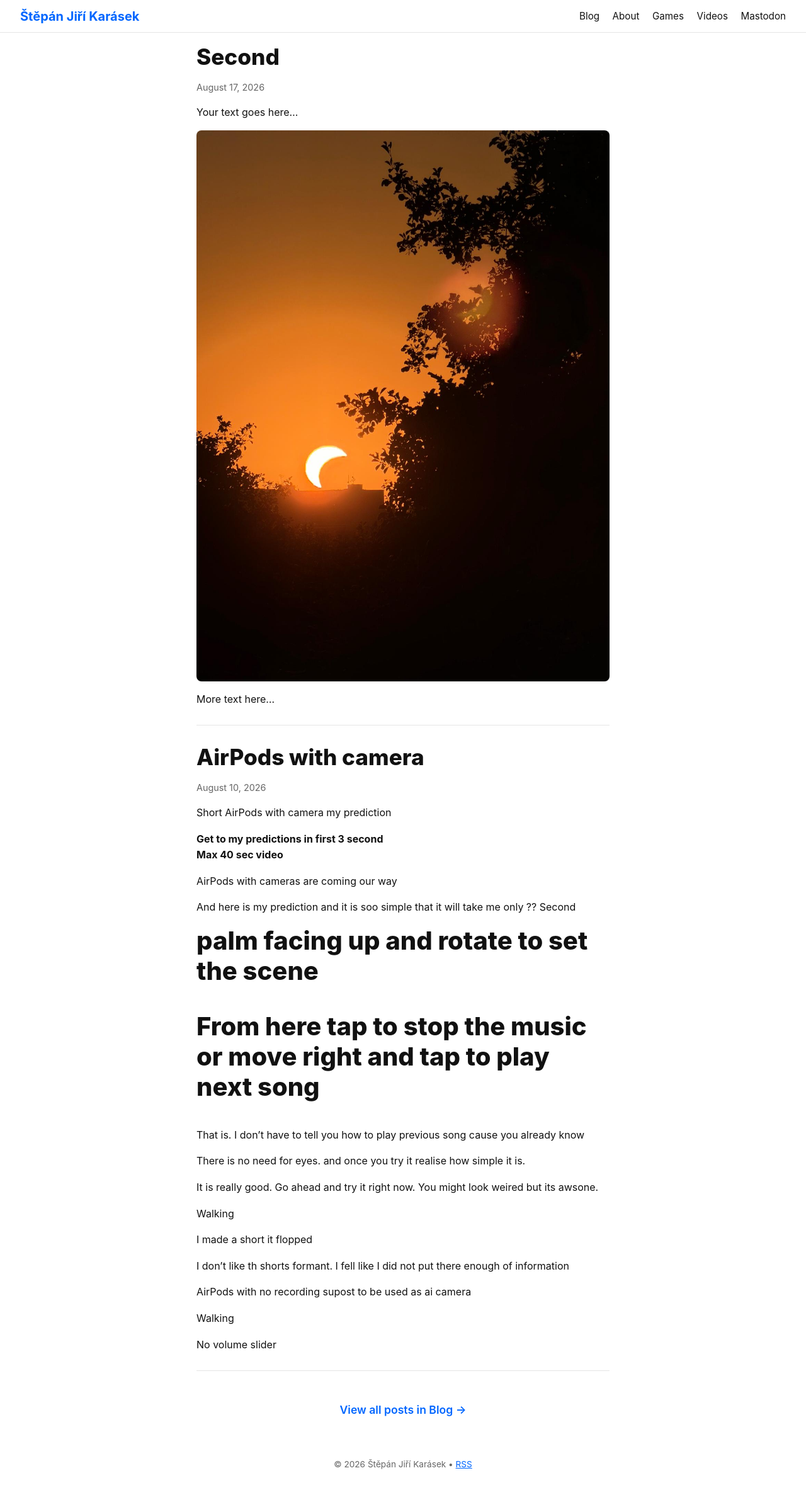
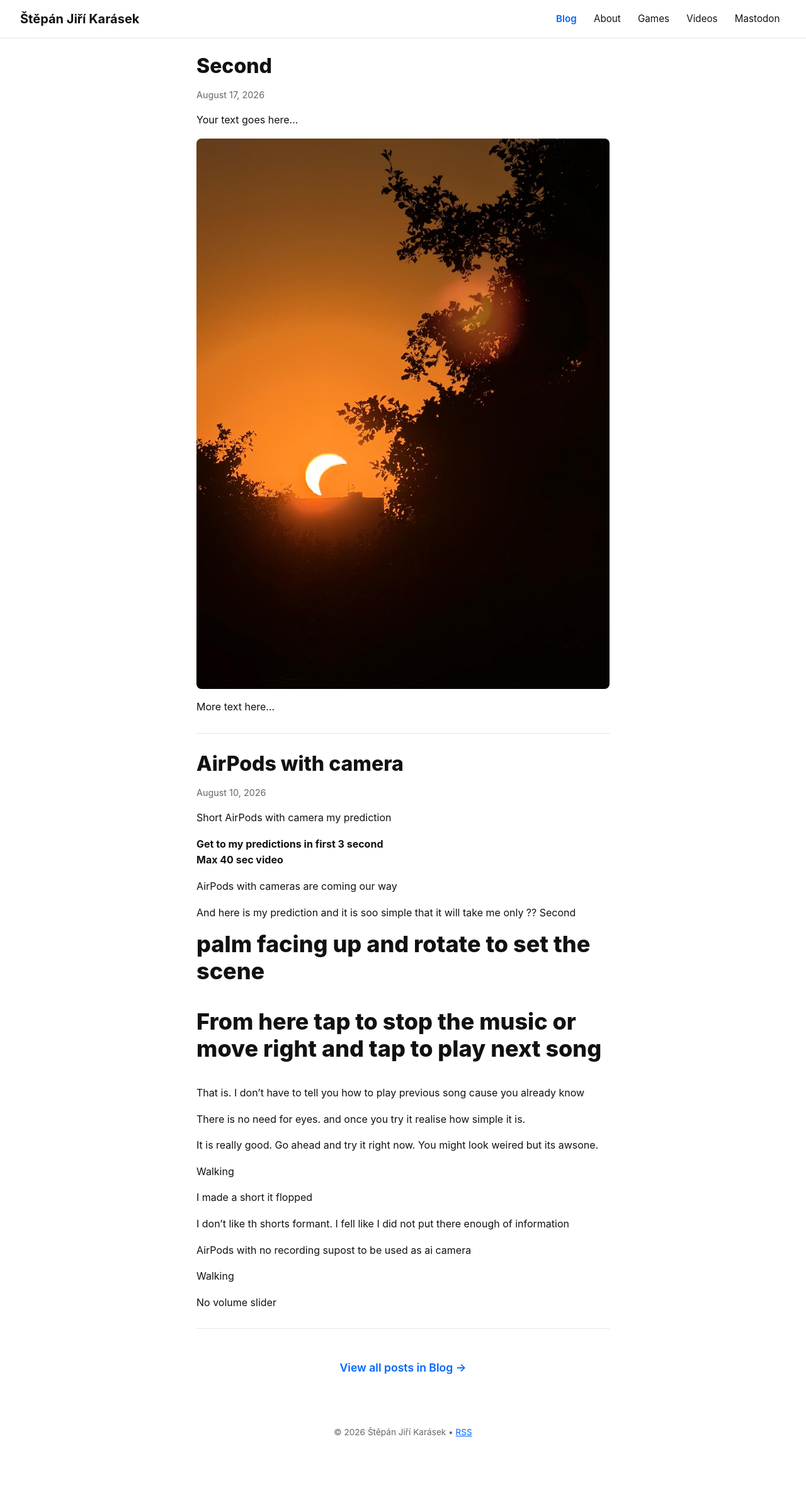
Before and after one commit to StepanJiri/stepankarasek.github.io, a Jekyll site: the page built from index.md, in a window 1280 px wide. Shown: the whole page at 63% size. Built offline with Jekyll 4.4.1, drawn with Linux system fonts in a browser that asks for light colours; after the commit the page ends 2323 px from its top, so only the background shows below that.

Commit message:
Update style.css

```diff
--- a/assets/css/style.css
+++ b/assets/css/style.css
@@ -4,6 +4,7 @@
   --muted: #666666;
   --accent: #0066ff;
   --border: #e5e5e5;
+  --card-bg: #f7f7f7;
 }
 
 @media (prefers-color-scheme: dark) {
@@ -13,6 +14,7 @@
     --muted: #999999;
     --accent: #4d94ff;
     --border: #222222;
+    --card-bg: #151515;
   }
 }
 
@@ -26,16 +28,14 @@ body {
   line-height: 1.6;
 }
 
-a {
-  color: var(--accent);
-}
+a { color: var(--accent); }
 
-/* Reduced vertical header padding */
+/* ---------- Header ---------- */
 .site-header {
   display: flex;
   align-items: center;
   justify-content: space-between;
-  padding: 0.6rem 2rem;
+  padding: 0.75rem 2rem;
   border-bottom: 1px solid var(--border);
   flex-wrap: wrap;
   gap: 1rem;
@@ -46,65 +46,84 @@ a {
   font-size: 1.25rem;
   text-decoration: none;
   color: var(--fg);
-  transition: color 0.2s ease;
 }
 
-.site-brand.active,
-.site-brand.active:hover {
+.site-nav {
+  display: flex;
+  align-items: center;
+  gap: 0.5rem;
+  flex-wrap: wrap;
+}
+
+/* Internal page links (Blog / About) */
+.nav-link {
+  text-decoration: none;
+  color: var(--fg);
+  font-size: 0.95rem;
+  padding: 0.35rem 0.6rem;
+  border-radius: 6px;
+  transition: color 0.15s ease;
+}
+
+.nav-link:hover {
   color: var(--accent);
 }
 
-.site-nav a {
-  margin-left: 1rem;
-  text-decoration: none;
-  color: var(--fg);
-  font-size: 0.95rem;
+/* Active internal page = blue text */
+.nav-link.active {
+  color: var(--accent);
+  font-weight: 600;
 }
 
-.site-nav a:hover {
-  color: var(--accent);
+/* External links (Games / Videos / Mastodon) = pill + drop shadow,
+   so they visually read as "leaving the site" rather than a tab */
+.nav-link-external {
+  background: var(--card-bg);
+  border: 1px solid var(--border);
+  border-radius: 999px;
+  padding: 0.35rem 0.85rem;
+  box-shadow: 0 2px 6px rgba(0, 0, 0, 0.12);
+  display: inline-flex;
+  align-items: center;
+  gap: 0.3rem;
 }
 
-/* Main Container */
+.nav-link-external:hover {
+  box-shadow: 0 4px 10px rgba(0, 0, 0, 0.18);
+  transform: translateY(-1px);
+}
+
+.external-icon {
+  font-size: 0.8em;
+  opacity: 0.6;
+}
+
+/* ---------- Main / typography ---------- */
 main {
   max-width: 720px;
   margin: 0 auto;
-  padding: 1rem 2rem;
+  padding: 1.5rem 2rem;
 }
 
-/* Typography & Titles */
-h1 { font-size: 2.5rem; font-weight: 800; line-height: 1.2; margin-top: 0.5rem; }
-h2 { font-size: 1.8rem; font-weight: 700; line-height: 1.3; }
+h1 { font-size: 2.25rem; font-weight: 800; line-height: 1.2; margin-top: 0.5rem; }
+h2 { font-size: 1.6rem; font-weight: 700; line-height: 1.3; }
 
-.full-post h2 {
-  font-size: 2.2rem;
-  font-weight: 800;
-  margin-top: 0;
-  margin-bottom: 0.25rem;
-}
-
-.full-post h2 a {
-  color: var(--fg);
-  text-decoration: none;
-}
-
-.full-post h2 a:hover {
-  color: var(--accent);
-}
-
+.full-post h2,
 .post-content .article-title {
-  font-size: 2.2rem;
+  font-size: 2rem;
   font-weight: 800;
   line-height: 1.25;
   margin-top: 0;
   margin-bottom: 0.25rem;
 }
 
+.full-post h2 a,
 .post-content .article-title a {
   color: var(--fg);
   text-decoration: none;
 }
 
+.full-post h2 a:hover,
 .post-content .article-title a:hover {
   color: var(--accent);
 }
@@ -115,30 +134,28 @@ h2 { font-size: 1.8rem; font-weight: 700; line-height: 1.3; }
   margin-bottom: 1rem;
 }
 
-/* Dividers */
 .post-divider {
   border: none;
   border-top: 1px solid var(--border);
   margin: 1.75rem 0;
 }
 
-/* Image containment */
 main img,
 .post-content img,
 .full-post img,
 article img {
-  max-width: 100% !important;
-  width: auto !important;
-  height: auto !important;
+  max-width: 100%;
+  width: auto;
+  height: auto;
   display: block;
   margin: 1rem auto;
   border-radius: 8px;
 }
 
-/* Blog Page Card Grid */
+/* ---------- Blog listing (card grid) ---------- */
 .post-list {
   display: grid;
-  grid-template-columns: repeat(auto-fill, minmax(280px, 1fr));
+  grid-template-columns: repeat(auto-fill, minmax(260px, 1fr));
   gap: 1.5rem;
   margin-top: 1.5rem;
 }
@@ -148,8 +165,8 @@ article img {
   flex-direction: column;
   border: 1px solid var(--border);
   border-radius: 10px;
-  padding: 1.25rem;
-  background: var(--bg);
+  overflow: hidden;
+  background: var(--card-bg);
   transition: transform 0.15s ease;
 }
 
@@ -157,44 +174,50 @@ article img {
   transform: translateY(-2px);
 }
 
+.post-card-link {
+  text-decoration: none;
+  color: var(--fg);
+  display: block;
+}
+
 .post-card-image {
   width: 100%;
   height: 160px;
   object-fit: cover;
-  border-radius: 6px;
-  margin-bottom: 0.75rem;
+  display: block;
+  margin: 0;
+  border-radius: 0;
 }
 
 .post-card-title {
-  margin: 0.25rem 0 0.5rem;
-  font-size: 1.3rem;
+  margin: 0.75rem 1rem 0;
+  font-size: 1.2rem;
   font-weight: 700;
-}
-
-.post-card-link {
-  text-decoration: none;
-  color: var(--fg);
 }
 
 .post-card-link:hover .post-card-title {
   color: var(--accent);
 }
 
+.post-card .post-meta {
+  margin: 0.25rem 1rem 0;
+}
+
 .post-card-preview {
   color: var(--muted);
-  font-size: 0.95rem;
-  margin-bottom: 1rem;
+  font-size: 0.92rem;
+  margin: 0.5rem 1rem 0.5rem;
   line-height: 1.5;
 }
 
 .read-more {
-  margin-top: auto;
+  margin: 0 1rem 1rem;
   font-weight: 600;
-  font-size: 0.9rem;
+  font-size: 0.88rem;
   text-decoration: none;
 }
 
-/* Archive list */
+/* ---------- Archive list on homepage ---------- */
 .archive-posts {
   margin-top: 2rem;
   padding-top: 1rem;
@@ -231,9 +254,10 @@ article img {
   text-decoration: underline;
 }
 
+/* ---------- Footer ---------- */
 .site-footer {
   text-align: center;
   color: var(--muted);
   font-size: 0.85rem;
-  padding: 1rem 2rem;
+  padding: 1.5rem 2rem;
 }
```
